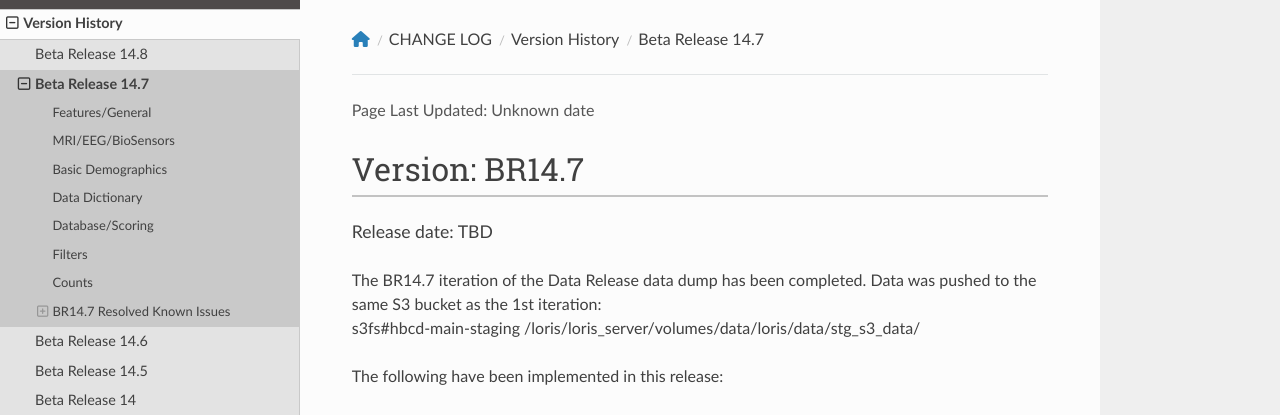
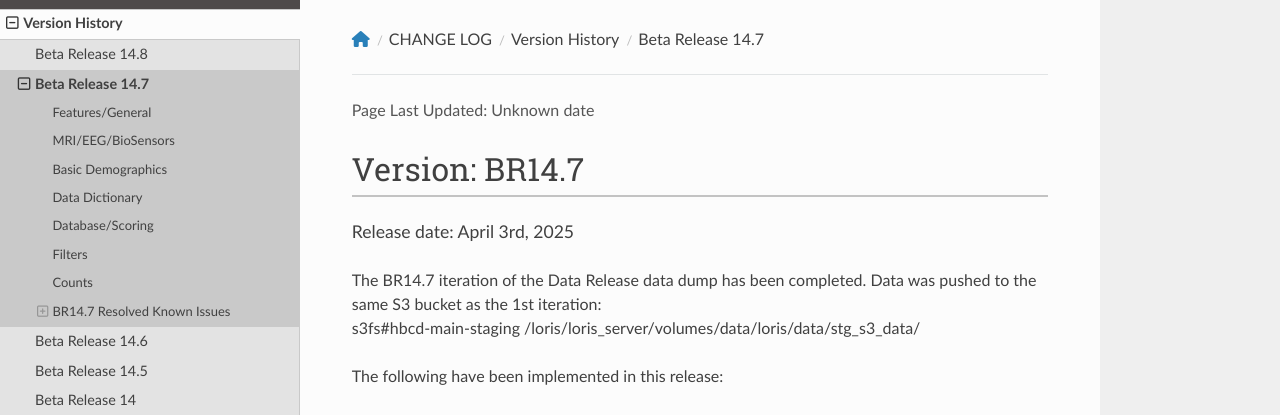
Before and after one commit to DCAN-Labs/hbcd-docs-internal, an MkDocs documentation site: the page built from docs/changelog/versions/BR14.7.md, in a window 1280 px wide and 900 px high. Shown: the top 415 px of the window. Built offline with MkDocs 1.6.1, drawn with Linux system fonts in a browser that asks for light colours; nearby versions of some CDN libraries.

Commit message:
add BR14.7 release date

```diff
--- a/docs/changelog/versions/BR14.7.md
+++ b/docs/changelog/versions/BR14.7.md
@@ -1,5 +1,5 @@
 # Version: BR14.7
-<p style="font-size: 1.1em">Release date: TBD</p>
+<p style="font-size: 1.1em">Release date: April 3rd, 2025</p>
 
 The BR14.7 iteration of the Data Release data dump has been completed. Data was pushed to the same S3 bucket as the 1st iteration:
 s3fs#hbcd-main-staging 	/loris/loris_server/volumes/data/loris/data/stg_s3_data/
```
